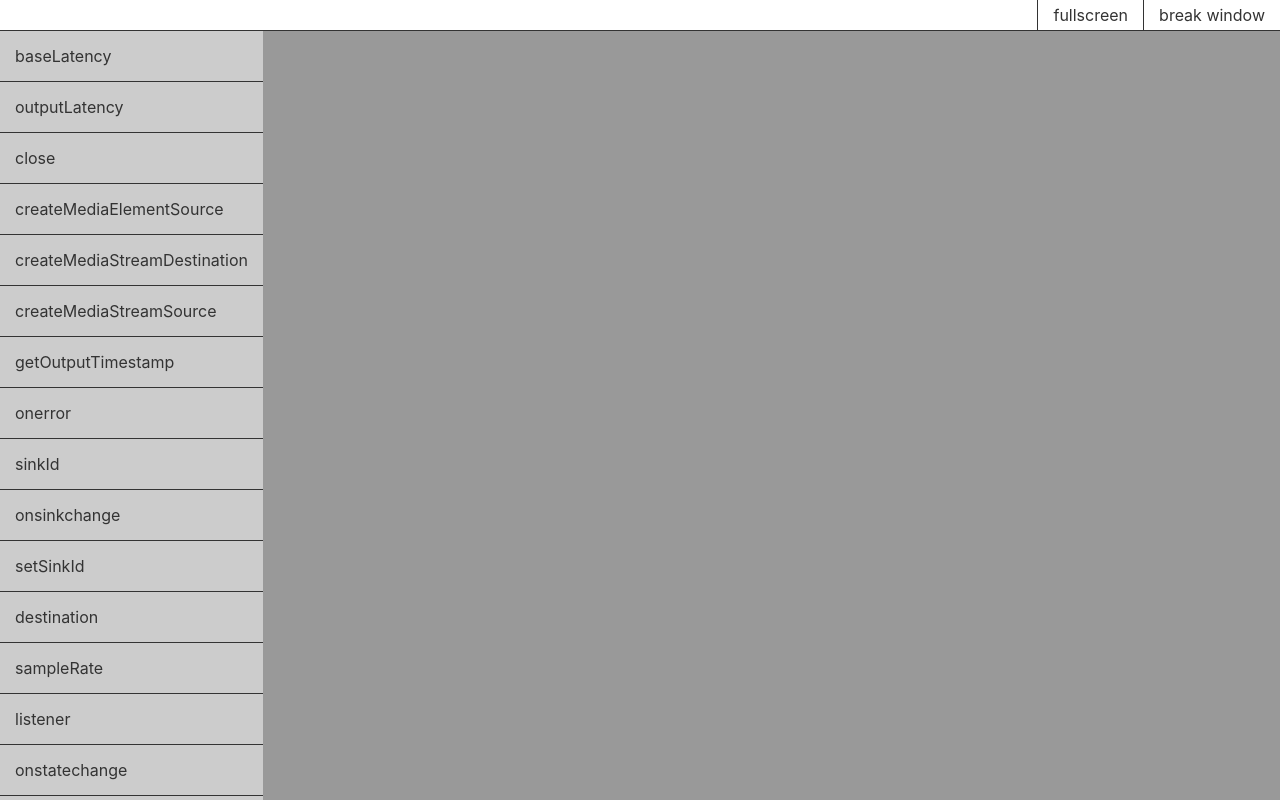
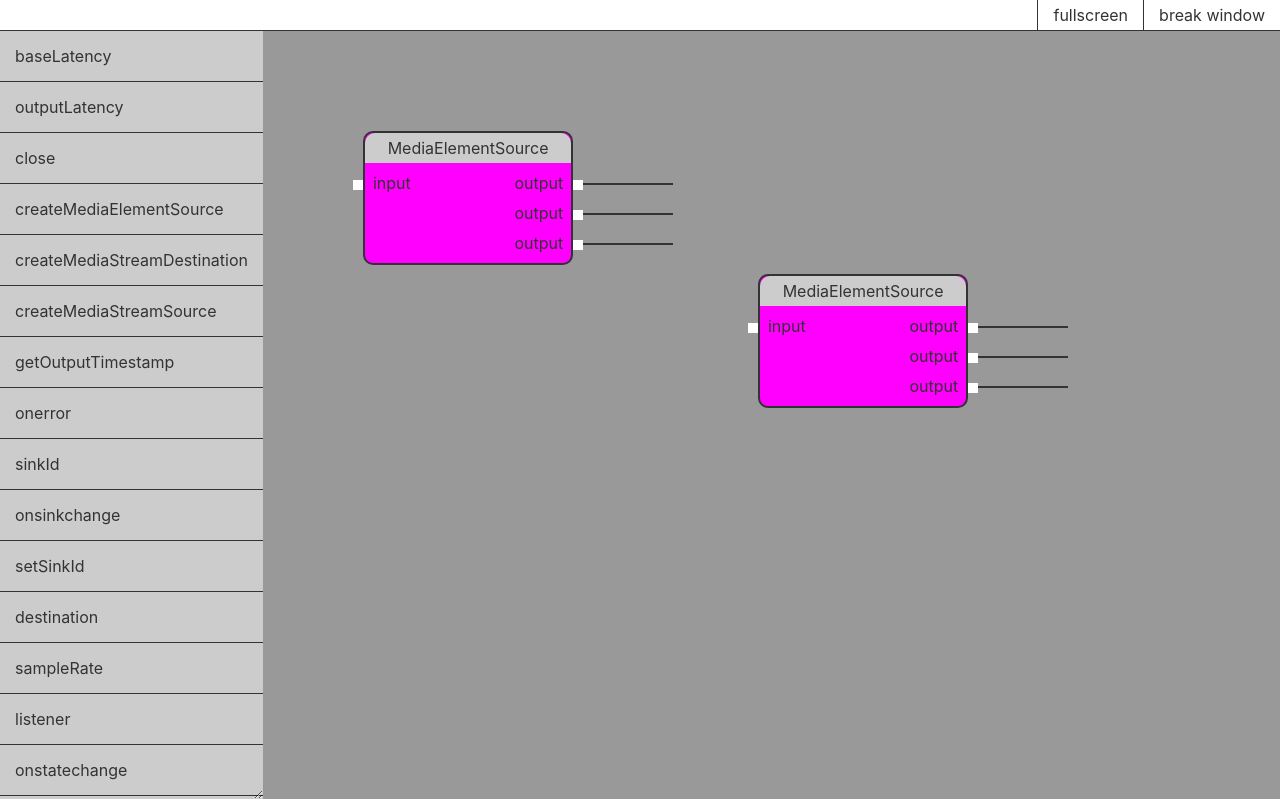
Before and after one commit to plachenko/audioNodes, a Svelte app: page / in a window 1280 px wide. Built offline with nearby package versions, Linux system fonts and the light colour scheme.

Commit message:
resize functionality

```diff
--- a/src/App.svelte
+++ b/src/App.svelte
@@ -8,11 +8,22 @@
 			return false;
 		});
 	});
+
+	/* -- prevent default drag and drop functionality -- */
+	/* We want to parse drag and drop based on content info */
+	function drop(e){
+		e.preventDefault();
+	}
+
+    function dragger(e){
+		e.preventDefault();
+    }
+	/* --- */
+
 </script>
 
-<main id="main">
+<main id="main" on:drop="{drop}" on:dragover="{dragger}">
 	<Panel />
-	<!-- <Panel /> -->
 </main>
 
 <style>
--- a/src/nodes/node.svelte
+++ b/src/nodes/node.svelte
@@ -1,6 +1,5 @@
 <script lang="ts">
     import { onMount } from "svelte";
-    import Menu from '../window/menu.svelte';
 
     export let nodeTitle;
     export let pos;
@@ -106,6 +105,16 @@
 		border-bottom: 2px solid;
         border-right: 2px solid;
 	    }
+    .head{
+        cursor: move;
+        background-color:#CCC;
+        padding: 5px 0px;
+        text-align: center;
+        width: 100%;
+        display:block;
+        border-radius: 10px 10px 0px 0px;
+        }
+
 .node{
     left: 100px;
     top: 100px;
@@ -122,21 +131,14 @@
     .node:hover{
         box-shadow: 0px 0px 4px #000;
         }
-    .head{
-        cursor: move;
-        background-color:#CCC;
-        padding: 5px 0px;
-        text-align: center;
-        width: 100%;
-        display:block;
-        border-radius: 10px 10px 0px 0px;
-        }
+
     .node ul{
         flex: 1;
         margin: 0px;
         padding: 0px;
         list-style: none;
         }
+
         .sockets{
             padding: 5px;
             display: flex;
@@ -153,7 +155,7 @@
                 .sockets li:hover::before,
                 .sockets li:hover::after{
                     box-shadow: 0px 2px 5px #000;
-                }
+                    }
 
         .input li::before,
 		.output li::after{
@@ -174,6 +176,7 @@
 				left: -10px;
 				top: 12px;
 				}
+
         .output li{
             text-align: right;
             padding-right: 10px;
@@ -184,6 +187,4 @@
 				right: -10px;
 				top: 12px;
 				}
-
-
 </style>
--- a/src/window/menu.svelte
+++ b/src/window/menu.svelte
@@ -40,6 +40,8 @@
 .pallet{
     background-color:#CCC;
     overflow-y: scroll;
+    resize: horizontal;
+    height: 100%;
     }
 
 .menu{
--- a/src/window/panel.svelte
+++ b/src/window/panel.svelte
@@ -8,7 +8,10 @@
 		{name: 'close window', method: closeWindow}
 	];
 	let bFullScreen = false;
-	let aNodes = [];
+	let aNodes = [
+		{name: 'createMediaElementSource'},
+		{name: 'createMediaElementSource', x: 600, y: 300},
+	];
 	let aObjectProps = [];
 	let bPanning = false;
 
@@ -140,7 +143,12 @@
 .panel{
 	flex: 1;
 	flex-direction: column;
-
+	overflow: hidden;
+}
+.panel:not(:last-child){
+	border-right: 2px solid;
+	/* width: 100%; */
+	/* resize: horizontal; */
 }
 
 .container{
@@ -165,7 +173,7 @@
 	}
 
 	.mid{
-		height: 100%;
+		height: calc(100% - 32px);
 		}
 
 </style>
```
